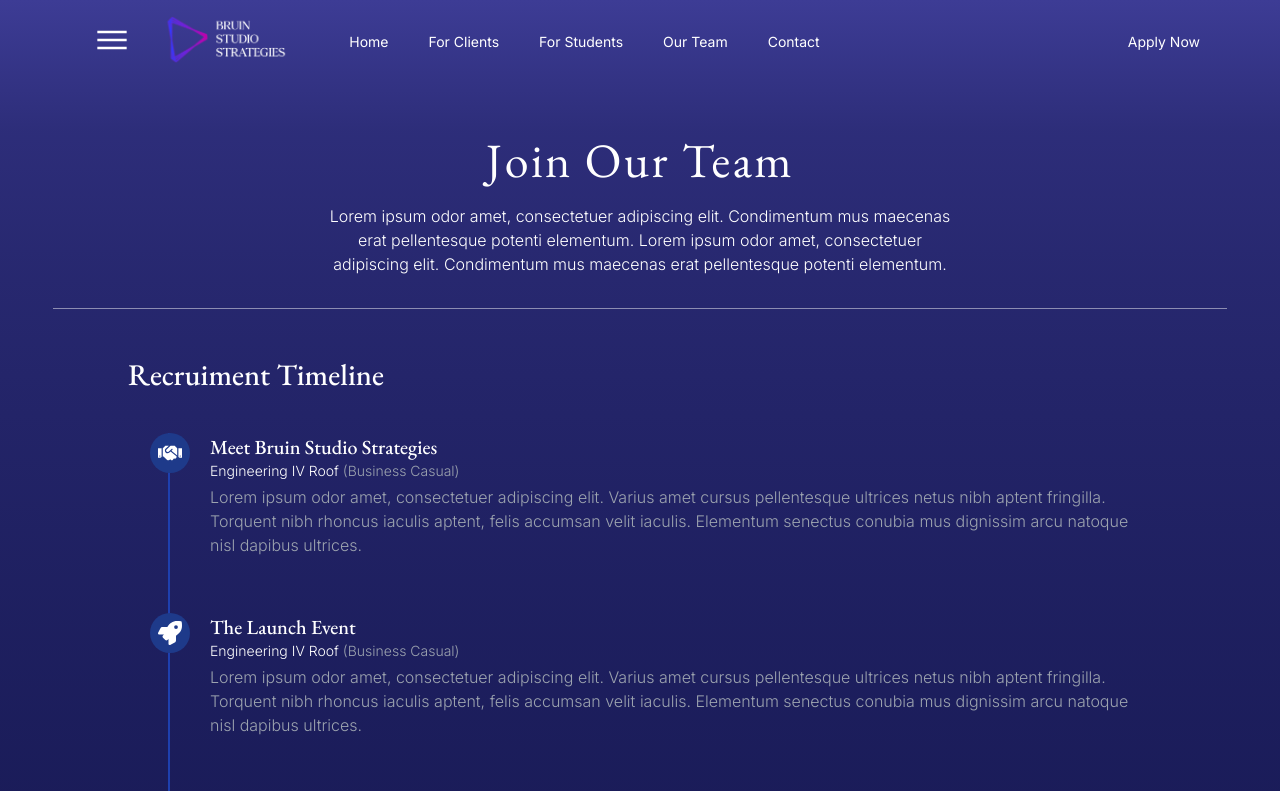
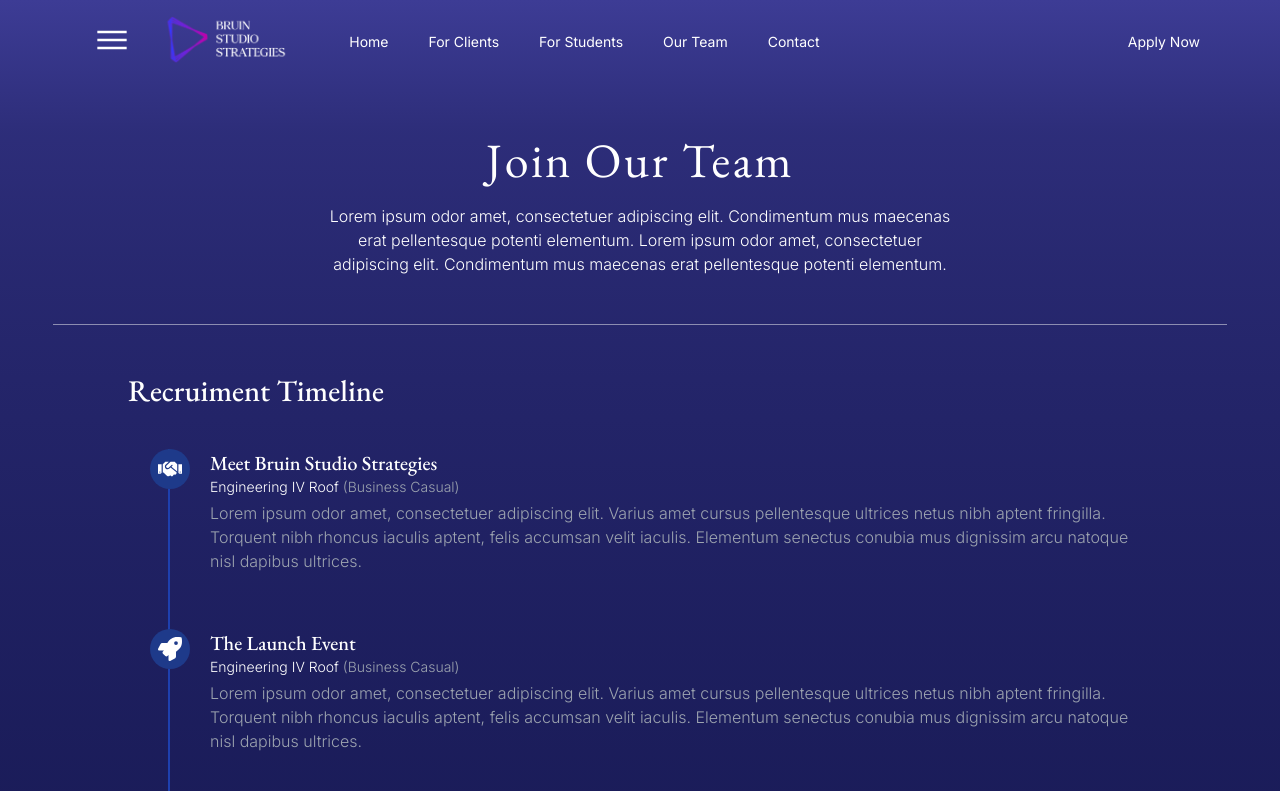
Before and after one commit to Bruin-Studio-Strategies/BSSWebsite, a React (Vite) app in the folder bss-web/: page /recruitment in a window 1280 px wide. Shown: the top 791 px of the page. Built offline with nearby package versions, Linux system fonts and the light colour scheme.

Commit message:
change hr to mt-12 in Recruitment.jsx

```diff
--- a/bss-web/src/pages/Recruitment/Recruitment.jsx
+++ b/bss-web/src/pages/Recruitment/Recruitment.jsx
@@ -23,7 +23,7 @@ export default function Recruitment() {
           pellentesque potenti elementum.
         </p>
       </div>
-      <hr className="h-px mt-8 mb-12 bg-gray-100 border-0 w-11/12 m-auto opacity-50"></hr>
+      <hr className="h-px mt-12 mb-12 bg-gray-100 border-0 w-11/12 m-auto opacity-50"></hr>
       <div className="w-4/5 mx-auto">
         <h3 className="font-serif text-3xl font-medium mb-10">
           Recruiment Timeline
```
